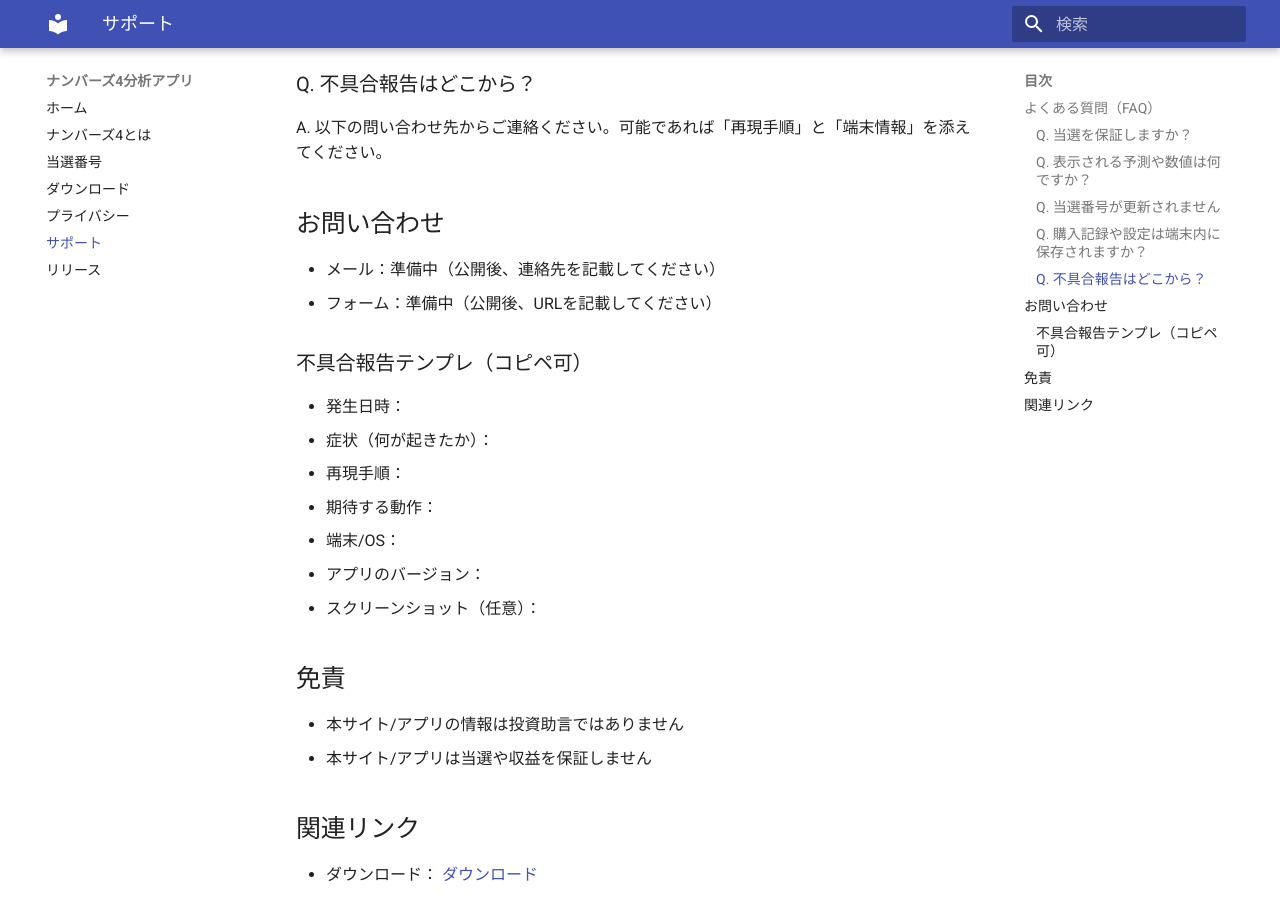
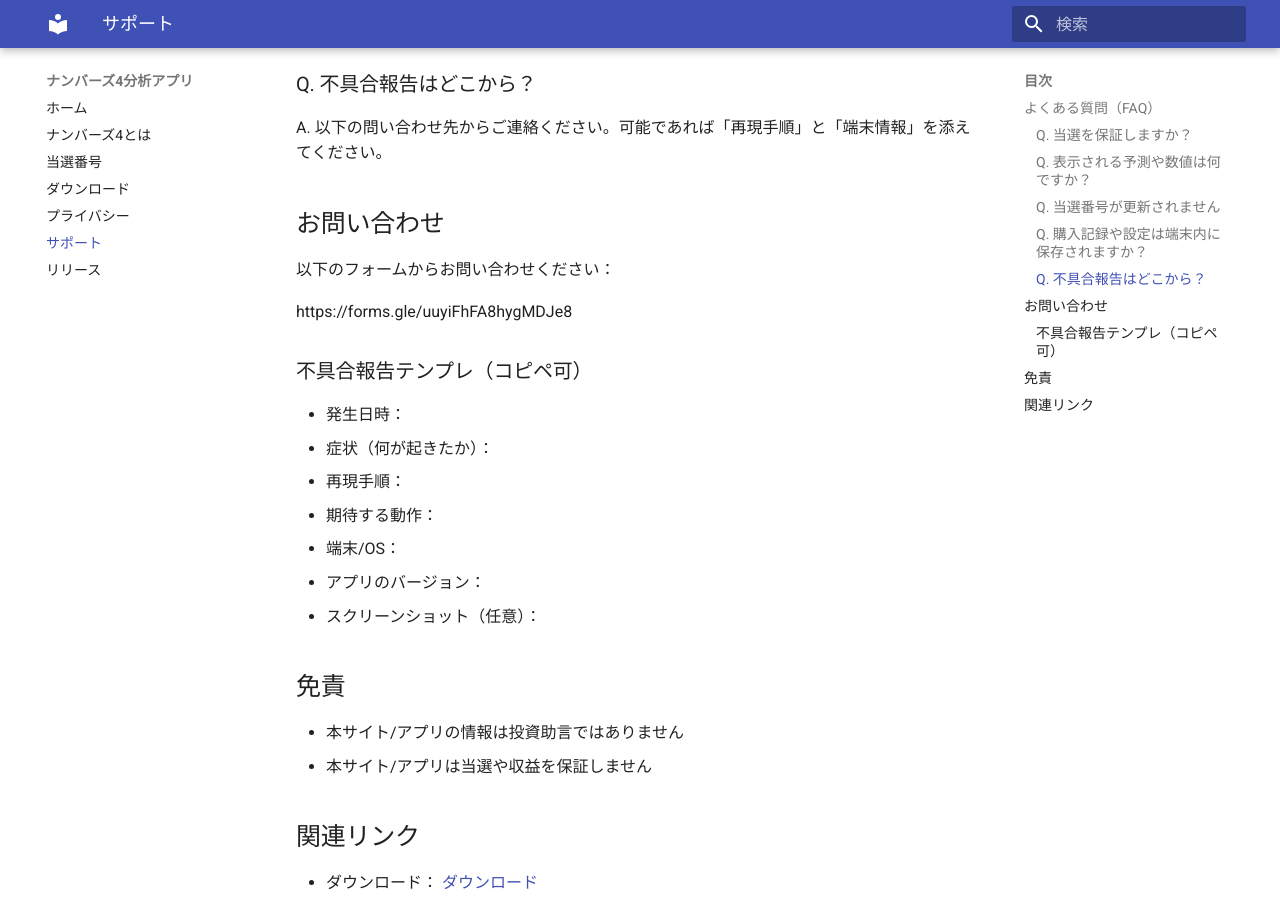
Before and after one commit to hazimekom/numbers4-web, an MkDocs documentation site: the page built from docs/support/index.md, in a window 1280 px wide and 900 px high, scrolled down 869 px. Built offline with MkDocs 1.6.1 and Material for MkDocs 9.7.7, drawn with Linux system fonts in a browser that asks for light colours.

Commit message:
Update contact to Google Form

```diff
--- a/docs/support/index.md
+++ b/docs/support/index.md
@@ -29,8 +29,9 @@ A. 以下の問い合わせ先からご連絡ください。可能であれば
 
 ## お問い合わせ
 
-- メール：準備中（公開後、連絡先を記載してください）
-- フォーム：準備中（公開後、URLを記載してください）
+以下のフォームからお問い合わせください：
+
+https://forms.gle/uuyiFhFA8hygMDJe8
 
 ### 不具合報告テンプレ（コピペ可）
 
```
Also changed, not shown: docs/privacy/index.md (+3 -2 lines).
